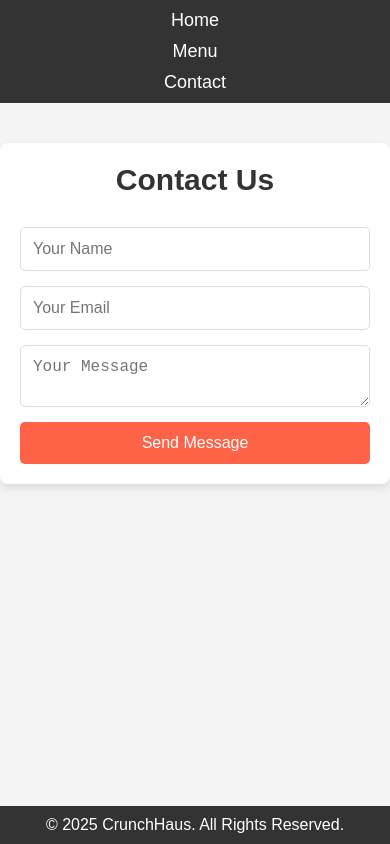
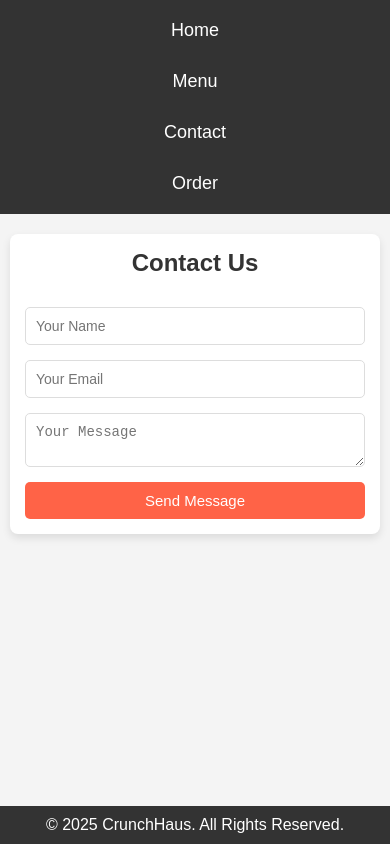
Before and after one commit to NikhilSharma-web/CrunchHaus-StartUp, a website: page html/contact.html in a window 390 px wide. Drawn offline with Linux system fonts and the light colour scheme.

Commit message:
Made contact page responsive and updated explore.html

```diff
--- a/css/contact.css
+++ b/css/contact.css
@@ -85,3 +85,40 @@ footer {
     width: 100%;
     bottom: 0;
 }
+/* Responsive Styling */
+@media (max-width: 768px) {
+    header nav ul {
+        display: flex;
+        flex-direction: column;
+        align-items: center;
+    }
+
+    header nav ul li {
+        margin: 10px 0;
+    }
+
+    #contact {
+        margin: 20px 10px;
+        padding: 15px;
+    }
+
+    #contact h2 {
+        font-size: 24px;
+    }
+
+    #contact input,
+    #contact textarea {
+        font-size: 14px;
+        padding: 10px;
+    }
+
+    #contact button {
+        font-size: 15px;
+        padding: 10px 0;
+    }
+}
+
+/* Prevent footer overlap on short screens */
+body {
+    padding-bottom: 70px; /* space for fixed footer */
+}
--- a/html/contact.html
+++ b/html/contact.html
@@ -15,6 +15,7 @@
                 <li><a href="../index.html">Home</a></li>
                 <li><a href="../html/menu.html">Menu</a></li>
                 <li><a href="contact.html">Contact</a></li>
+                <li><a href="order.html">Order</a></li>
             </ul>
         </nav>
     </header>
```
Also changed, not shown: html/explore.html (+11 -1 lines).
